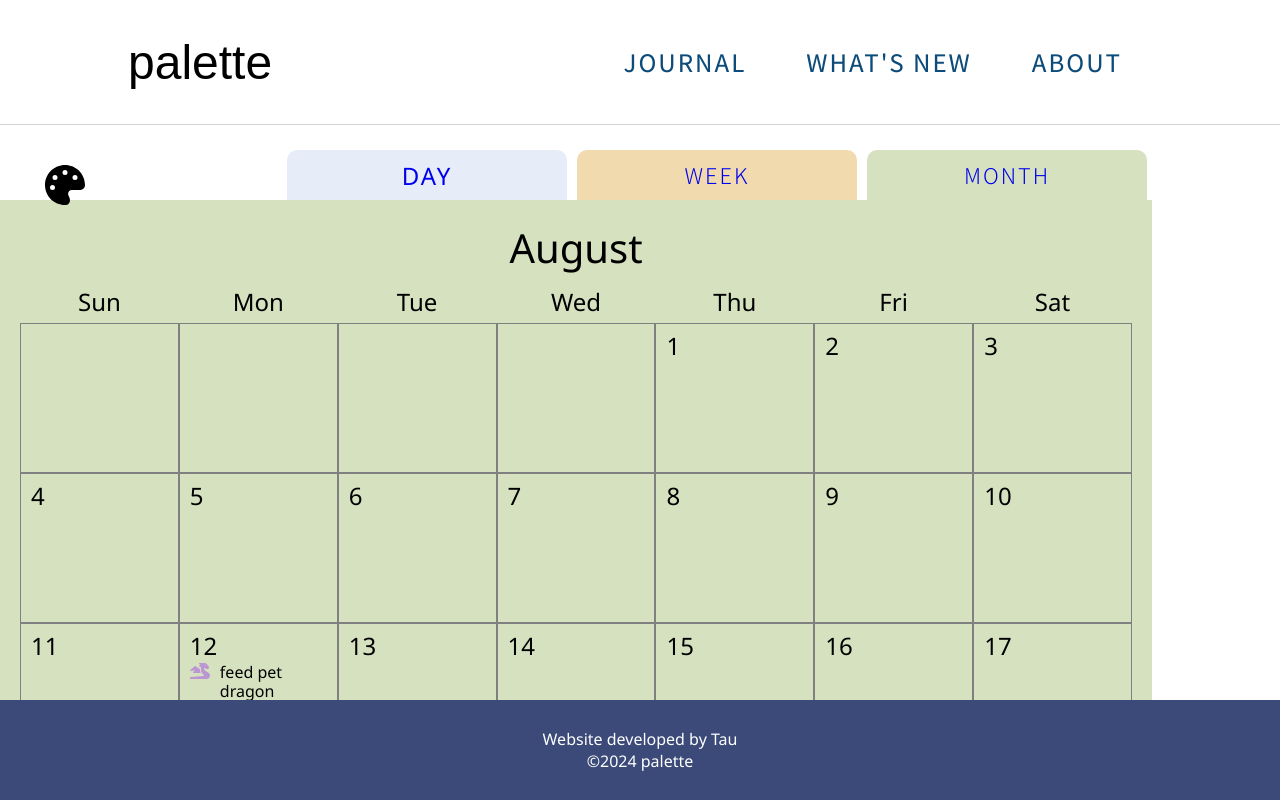
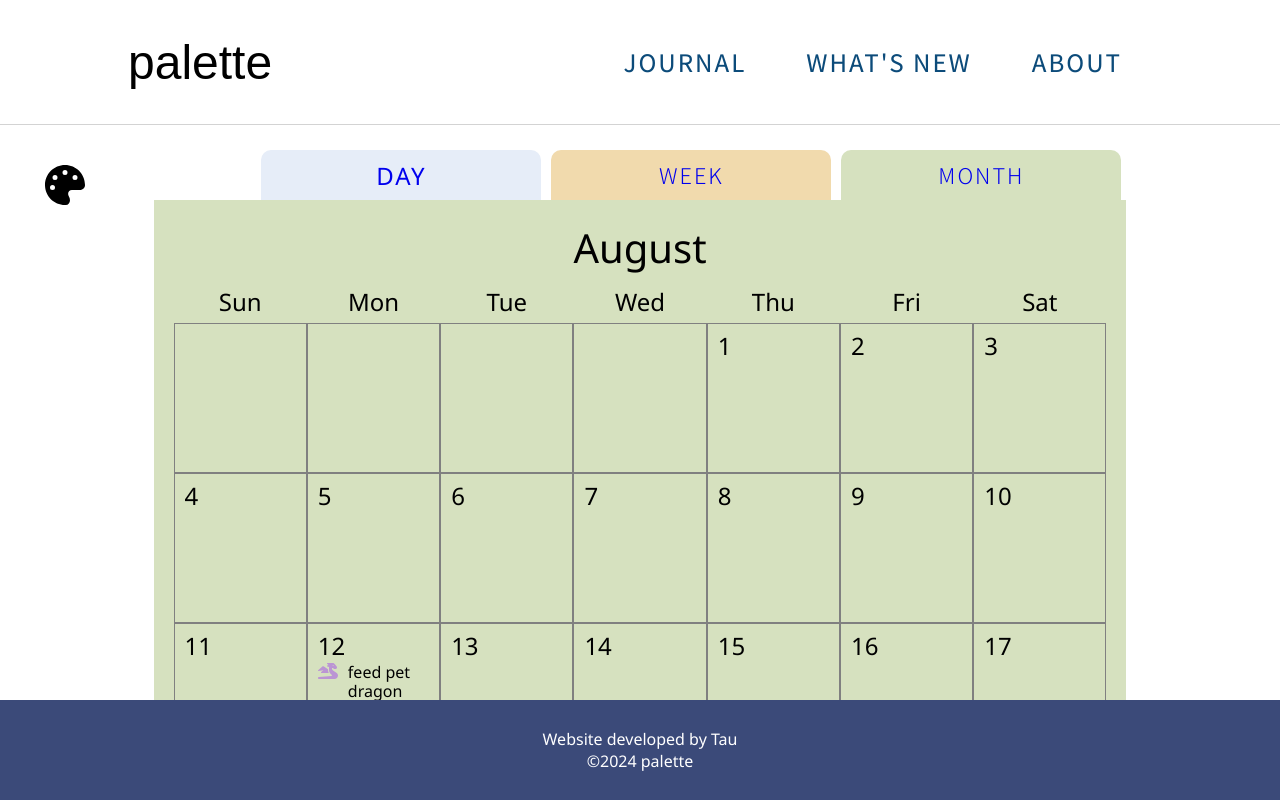
Before and after one commit to taujeng/palette, a Next.js app: page /month in a window 1280 px wide. Built offline with nearby package versions, Linux system fonts and the light colour scheme.

Commit message:
Adjust month page to fit JournalLayout

```diff
--- a/src/app/day/day.css
+++ b/src/app/day/day.css
@@ -1,5 +1,5 @@
 .day-container {
-  padding: 0 15%;
+  padding: 0 12%;
   width: 100%;
   display: flex;
   flex-direction: column;
--- a/src/app/day/day.scss
+++ b/src/app/day/day.scss
@@ -1,5 +1,5 @@
 .day-container {
-  padding: 0 15%;
+  padding: 0 12%;
   width: 100%;
   display: flex;
   flex-direction: column;
--- a/src/app/day/page.tsx
+++ b/src/app/day/page.tsx
@@ -4,7 +4,6 @@ import DailyEntry from "../components/dayUse/dailyEntry/DailyEntry"
 import './day.css'
 import {getDate }from "../utils/dateUtil"
 import { useEntryContext } from "../context/EntryContext"
-import TimeMenu from "../components/timeMenu/TimeMenu"
 import { faCirclePlus, faSplotch, faStop, faCheck, faXmark, faThumbTack, faPaintBrush } from "@fortawesome/free-solid-svg-icons";
 import { FontAwesomeIcon } from '@fortawesome/react-fontawesome';
 import NewDailyEntry from "../components/modals/newDailyEntry/NewDailyEntry"
--- a/src/app/month/month.css
+++ b/src/app/month/month.css
@@ -1,9 +1,10 @@
 .month-container {
+  padding: 0 12%;
+  width: 100%;
   display: flex;
   flex-direction: column;
   justify-content: center;
   align-items: center;
-  width: 90vw;
 }
 .month-container h2 {
   margin-bottom: 10px;
--- a/src/app/month/month.scss
+++ b/src/app/month/month.scss
@@ -1,9 +1,10 @@
 .month-container {
+  padding: 0 12%;
+  width: 100%;
   display: flex;
   flex-direction: column;
   justify-content: center;
   align-items: center;
-  width: 90vw;
   h2 {
     margin-bottom: 10px;
     font-size: 2.5em;
--- a/src/app/week/week.css
+++ b/src/app/week/week.css
@@ -1,6 +1,6 @@
 @import url("https://fonts.googleapis.com/css2?family=Assistant:wght@200..800&family=Tenor+Sans&display=swap");
 .week-container {
-  padding: 0 15%;
+  padding: 0 12%;
 }
 .week-container .week-content {
   display: flex;
--- a/src/app/week/week.scss
+++ b/src/app/week/week.scss
@@ -1,7 +1,7 @@
 @import "../library";
 
 .week-container {
-  padding: 0 15%;
+  padding: 0 12%;
   .week-content {
     display: flex;
     width: 100%;
```
Also changed, not shown: 1 other file (tests, documents, lock files or other folders).
